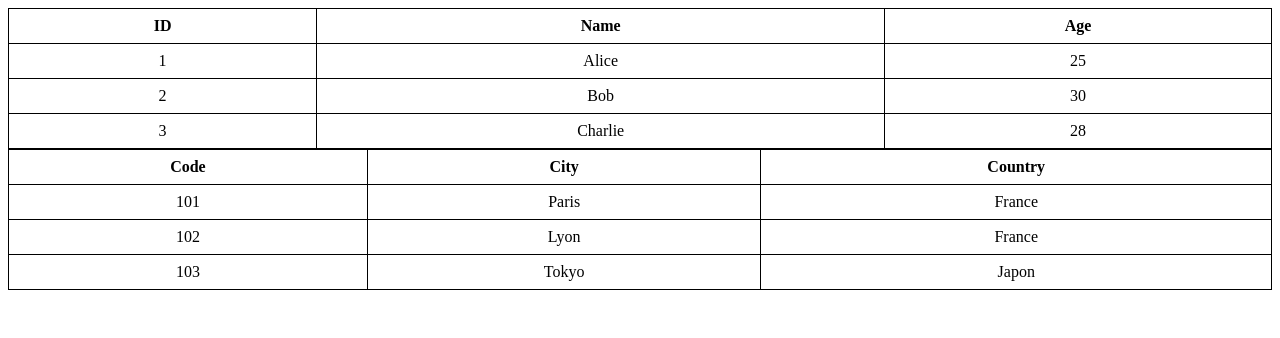
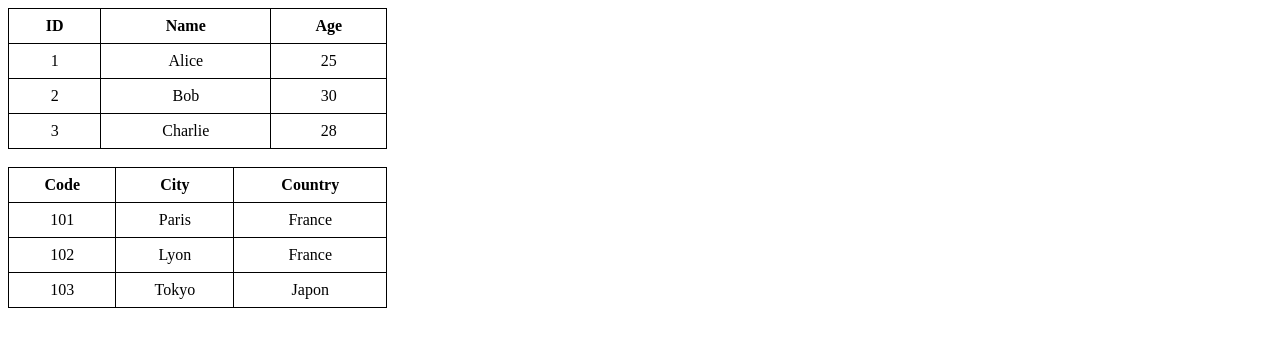
Before and after one commit to electrocard/ascii-sheet-js, a plain HTML site: page example.html in a window 1280 px wide. Drawn offline with Linux system fonts and the light colour scheme.

Commit message:
Update example.html

```diff
--- a/example.html
+++ b/example.html
@@ -14,7 +14,7 @@
             width: 300px;
         }
         table {
-            width: 100%;
+            width: 30%;
             border-collapse: collapse;
         }
         table, th, td {
@@ -37,7 +37,7 @@
     | 3  | Charlie    | 28    |
     +----+------------+-------+
 </sheet>
-
+<br>
 <sheet>
     +----+---------+---------+
     | Code | City  | Country   |
```
